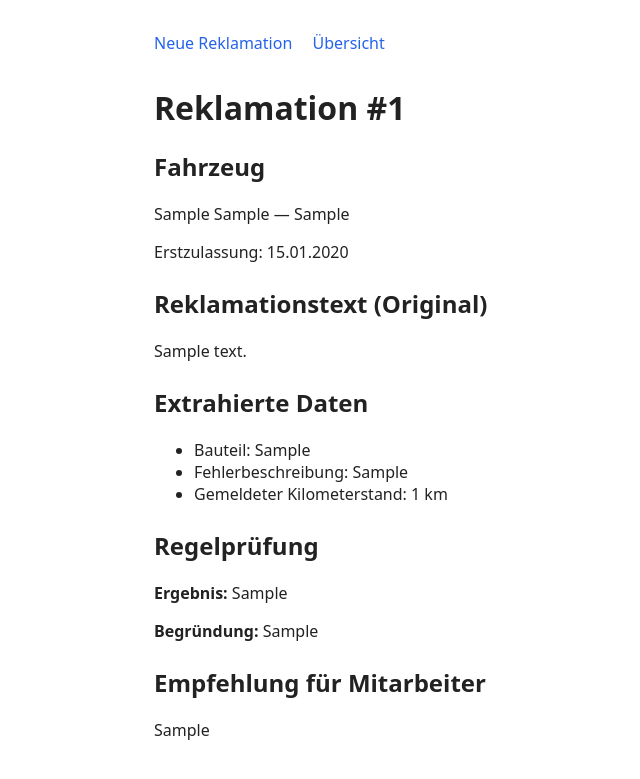
After one commit to vincentkoenig/Warranty-Claim-Assistant, a Flask app: template templates/complaint_detail.html in a window 1280 px wide. The commit adds this page. Shown: the top 779 px of the page, without its empty margins (86-726 px from the left). Run offline with Flask 3, Linux system fonts and the light colour scheme; the template is opened without the code that fills it: values that come from a table or form of the project are taken from there, others are empty; tables that the repository leaves empty hold one stand-in row (values such as "Sample post").

Commit message:
feat: add complaint submission form and review views

```diff
--- a/app.py
+++ b/app.py
@@ -1,11 +1,82 @@
-from flask import Flask
+from flask import Flask, render_template, request, redirect, url_for
 from config import Config
-from models import db
+from models import db, Vehicle, Complaint, ComplaintExtraction, ComplaintDecision
+from extraction import extract_complaint_data
+from rules import check_warranty
+from recommendation import generate_recommendation
 
 app = Flask(__name__)
 app.config.from_object(Config)
 
 db.init_app(app)
 
+
+@app.route("/")
+def index():
+    vehicles = Vehicle.query.all()
+    return render_template("submit_complaint.html", vehicles=vehicles)
+
+
+@app.route("/submit", methods=["POST"])
+def submit_complaint():
+    vehicle_id = request.form["vehicle_id"]
+    raw_text = request.form["complaint_text"]
+
+    vehicle = Vehicle.query.get_or_404(vehicle_id)
+
+    # 1. Complaint anlegen (Rohdaten)
+    complaint = Complaint(
+        vehicle_id=vehicle.id,
+        raw_text=raw_text,
+        source_type="text",
+        status="pending"
+    )
+    db.session.add(complaint)
+    db.session.commit()  # commit, damit complaint.id existiert
+
+    # 2. Extraction
+    extracted_data = extract_complaint_data(raw_text)
+    extraction = ComplaintExtraction(
+        complaint_id=complaint.id,
+        reported_component=extracted_data["reported_component"],
+        reported_issue=extracted_data["reported_issue"],
+        reported_mileage_km=extracted_data["reported_mileage_km"]
+    )
+    db.session.add(extraction)
+    db.session.commit()
+
+    # 3. Regelprüfung
+    rule_result = check_warranty(vehicle, extraction)
+
+    # 4. Empfehlung formulieren
+    recommendation_text = generate_recommendation(vehicle, extraction, rule_result)
+
+    # 5. Decision speichern
+    decision = ComplaintDecision(
+        complaint_id=complaint.id,
+        rule_result=rule_result["result"],
+        rule_reason=rule_result["reason"],
+        llm_recommendation=recommendation_text
+    )
+    db.session.add(decision)
+
+    complaint.status = "reviewed"
+    db.session.commit()
+
+    return redirect(url_for("view_complaint", complaint_id=complaint.id))
+
+
+@app.route("/complaints")
+def list_complaints():
+    complaints = Complaint.query.order_by(Complaint.submitted_at.desc()).all()
+    return render_template("review.html", complaints=complaints)
+
+
+@app.route("/complaints/<int:complaint_id>")
+def view_complaint(complaint_id):
+    complaint = Complaint.query.get_or_404(complaint_id)
+    return render_template("complaint_detail.html", complaint=complaint)
+
+
 if __name__ == "__main__":
     app.run(debug=True)
--- a/static/style.css
+++ b/static/style.css
@@ -0,0 +1,53 @@
+body {
+    font-family: system-ui, sans-serif;
+    max-width: 800px;
+    margin: 2rem auto;
+    padding: 0 1rem;
+    color: #222;
+}
+
+nav {
+    margin-bottom: 2rem;
+}
+
+nav a {
+    margin-right: 1rem;
+    text-decoration: none;
+    color: #2563eb;
+}
+
+form {
+    display: flex;
+    flex-direction: column;
+    gap: 0.5rem;
+}
+
+textarea, select {
+    padding: 0.5rem;
+    font-family: inherit;
+    font-size: 1rem;
+}
+
+button {
+    margin-top: 1rem;
+    padding: 0.6rem 1.2rem;
+    background: #2563eb;
+    color: white;
+    border: none;
+    cursor: pointer;
+}
+
+table {
+    width: 100%;
+    border-collapse: collapse;
+}
+
+th, td {
+    text-align: left;
+    padding: 0.5rem;
+    border-bottom: 1px solid #ddd;
+}
+
+section {
+    margin-bottom: 1.5rem;
+}
--- /dev/null
+++ b/templates/complaint_detail.html
@@ -0,0 +1,53 @@
+<!DOCTYPE html>
+<html lang="de">
+<head>
+    <meta charset="UTF-8">
+    <title>Reklamation #{{ complaint.id }} — Warranty Claim Assistant</title>
+    <link rel="stylesheet" href="{{ url_for('static', filename='style.css') }}">
+</head>
+<body>
+    <nav>
+        <a href="{{ url_for('index') }}">Neue Reklamation</a>
+        <a href="{{ url_for('list_complaints') }}">Übersicht</a>
+    </nav>
+
+    <main>
+        <h1>Reklamation #{{ complaint.id }}</h1>
+
+        <section>
+            <h2>Fahrzeug</h2>
+            <p>{{ complaint.vehicle.brand }} {{ complaint.vehicle.model }} — {{ complaint.vehicle.vin }}</p>
+            <p>Erstzulassung: {{ complaint.vehicle.first_registration.strftime('%d.%m.%Y') }}</p>
+        </section>
+
+        <section>
+            <h2>Reklamationstext (Original)</h2>
+            <p>{{ complaint.raw_text }}</p>
+        </section>
+
+        {% if complaint.extraction %}
+        <section>
+            <h2>Extrahierte Daten</h2>
+            <ul>
+                <li>Bauteil: {{ complaint.extraction.reported_component }}</li>
+                <li>Fehlerbeschreibung: {{ complaint.extraction.reported_issue }}</li>
+                <li>Gemeldeter Kilometerstand: {{ complaint.extraction.reported_mileage_km }} km</li>
+            </ul>
+        </section>
+        {% endif %}
+
+        {% if complaint.decision %}
+        <section>
+            <h2>Regelprüfung</h2>
+            <p><strong>Ergebnis:</strong> {{ complaint.decision.rule_result }}</p>
+            <p><strong>Begründung:</strong> {{ complaint.decision.rule_reason }}</p>
+        </section>
+
+        <section>
+            <h2>Empfehlung für Mitarbeiter</h2>
+            <p>{{ complaint.decision.llm_recommendation }}</p>
+        </section>
+        {% endif %}
+    </main>
+</body>
+</html>
```
Also changed, not shown: templates/review.html (+45 -2 lines), templates/submit_complaint.html (+28 -2 lines).
